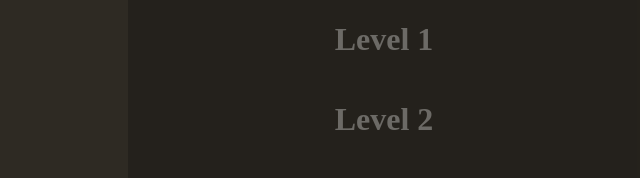
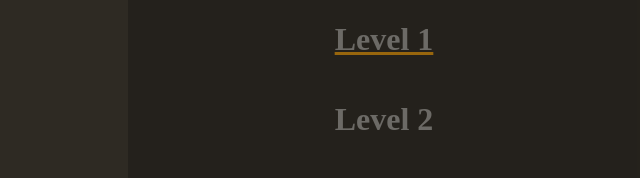
Before and after one commit to Alexandra376/RSS-CSS-Selectors, a website built with webpack: page RSS-CSS-Selectors/src/index.html in a window 1280 px wide. Shown: the top 178 px of the page, 640-1280 px from the left. Built offline with nearby package versions, Linux system fonts and the light colour scheme.

Commit message:
refactor: add style in css

```diff
--- a/RSS-CSS-Selectors/src/main.ts
+++ b/RSS-CSS-Selectors/src/main.ts
@@ -1,4 +1,4 @@
-//Часть кода 1 - отвечает за смену столов и загаловков при клике на Level 1 и т.д.
+///Часть кода 1 - отвечает за смену столов и загаловков при клике на Level 1 и т.д.
 
 const menuItems = document.querySelectorAll('.menu-right h1');
 const table = document.querySelector('.table') as HTMLTableElement;
@@ -7,6 +7,7 @@ const windowModal = document.querySelector('.window') as HTMLElement;
 const inputWindow = document.querySelector('.input-window__markup') as HTMLElement;
 const input = document.querySelector('.input-window__strobe') as HTMLInputElement;
 const editor = document.querySelector('.editor') as HTMLInputElement;
+const button = document.querySelector('.button-help') as HTMLButtonElement;
 input.id = 'text';
 
 // const inputWindow = document.querySelector('.input-window__murkup') as HTMLElement;
--- a/RSS-CSS-Selectors/src/sass/blocks/_menu-right.scss
+++ b/RSS-CSS-Selectors/src/sass/blocks/_menu-right.scss
@@ -20,3 +20,8 @@ h1 {
 .selected {
   background-color: rgba(255, 166, 0, 0.59);
 }
+
+#one {
+  text-decoration: underline;
+  text-decoration-color: #ffa50087;
+}
```
Also changed, not shown: RSS-CSS-Selectors/src/sass/blocks/_input-window.scss (line endings or trailing spaces).
